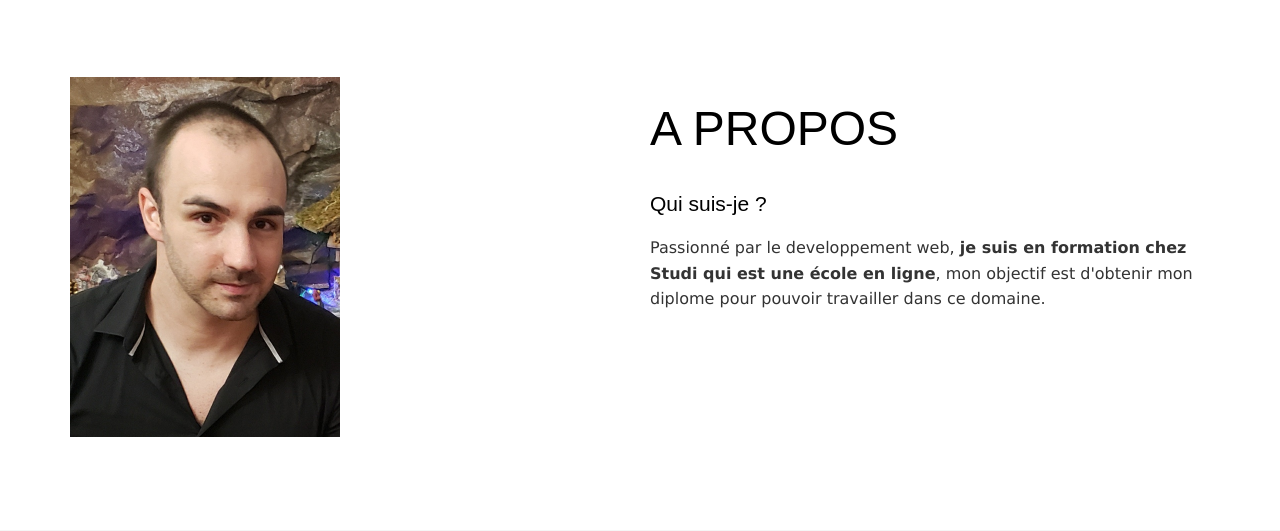
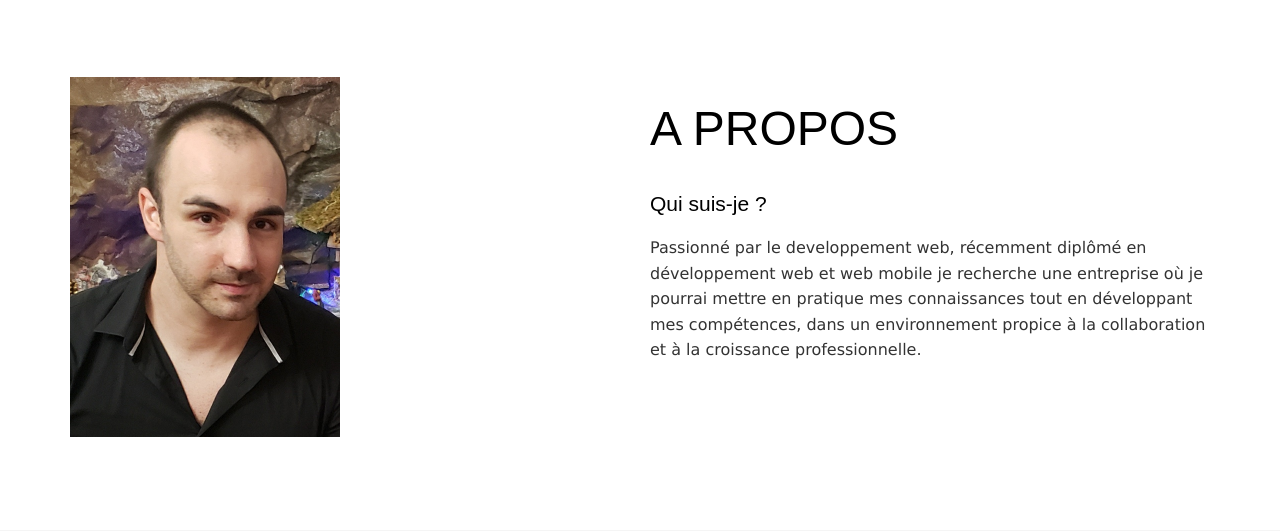
Before and after one commit to Fabyjulien2A/Portofolio, a PHP site: page / in a window 1280 px wide. Shown: the part 442-973 px from the top of the page. Run offline with PHP 8.4, Linux system fonts and the light colour scheme.

Commit message:
Mise à jour

```diff
--- a/index.php
+++ b/index.php
@@ -53,7 +53,7 @@
               <div class="hero__item left">
                 <span>Développeur Web en formation</span>
                 <h1 class="title">Bonjour, Je m'appelle Julien Faby</h1>
-                <a href="downloads/CV.pdf" download>Télécharger mon CV</a>
+                <a href="downloads\CV-Faby_Julien.pdf" download>Télécharger mon CV</a>
 
               </div>
               <div class="hero__item right">
@@ -75,8 +75,7 @@
               <div class="grid__item">
                 <h2 class="section-title">A propos</h2>
                 <h3>Qui suis-je ?</h3>
-                <p>Passionné par le developpement web, <strong>je suis en formation chez Studi qui est une école en ligne</strong>,
-                 mon objectif est d'obtenir mon diplome pour pouvoir travailler dans ce domaine.
+                <p>Passionné par le developpement web, récemment diplômé en développement web et web mobile je recherche une entreprise où je pourrai mettre en pratique mes connaissances tout en développant mes compétences, dans un environnement propice à la collaboration et à la croissance professionnelle.
                 </p>
               </div>
             </div>
```
Also changed, not shown: 2 other files.
